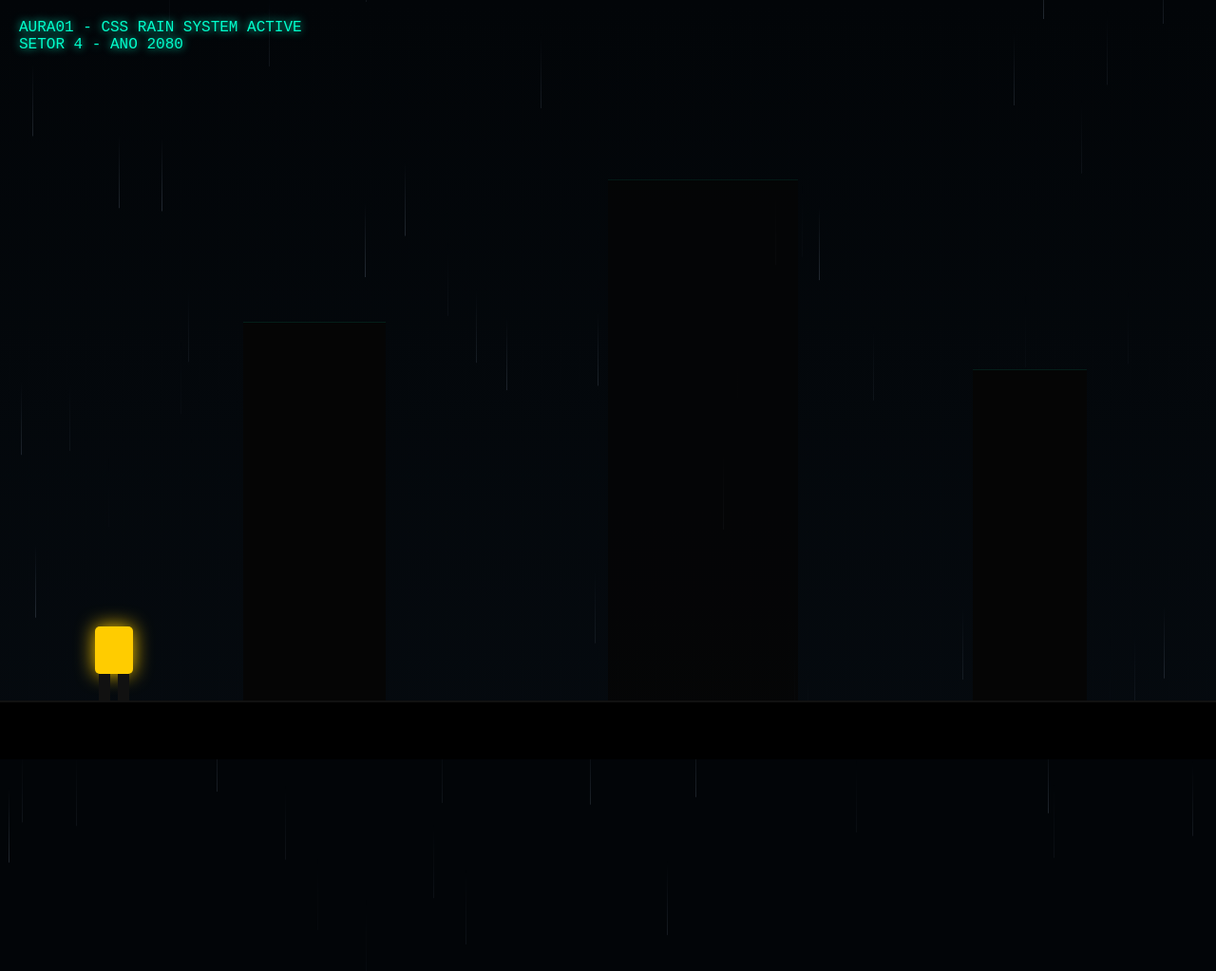
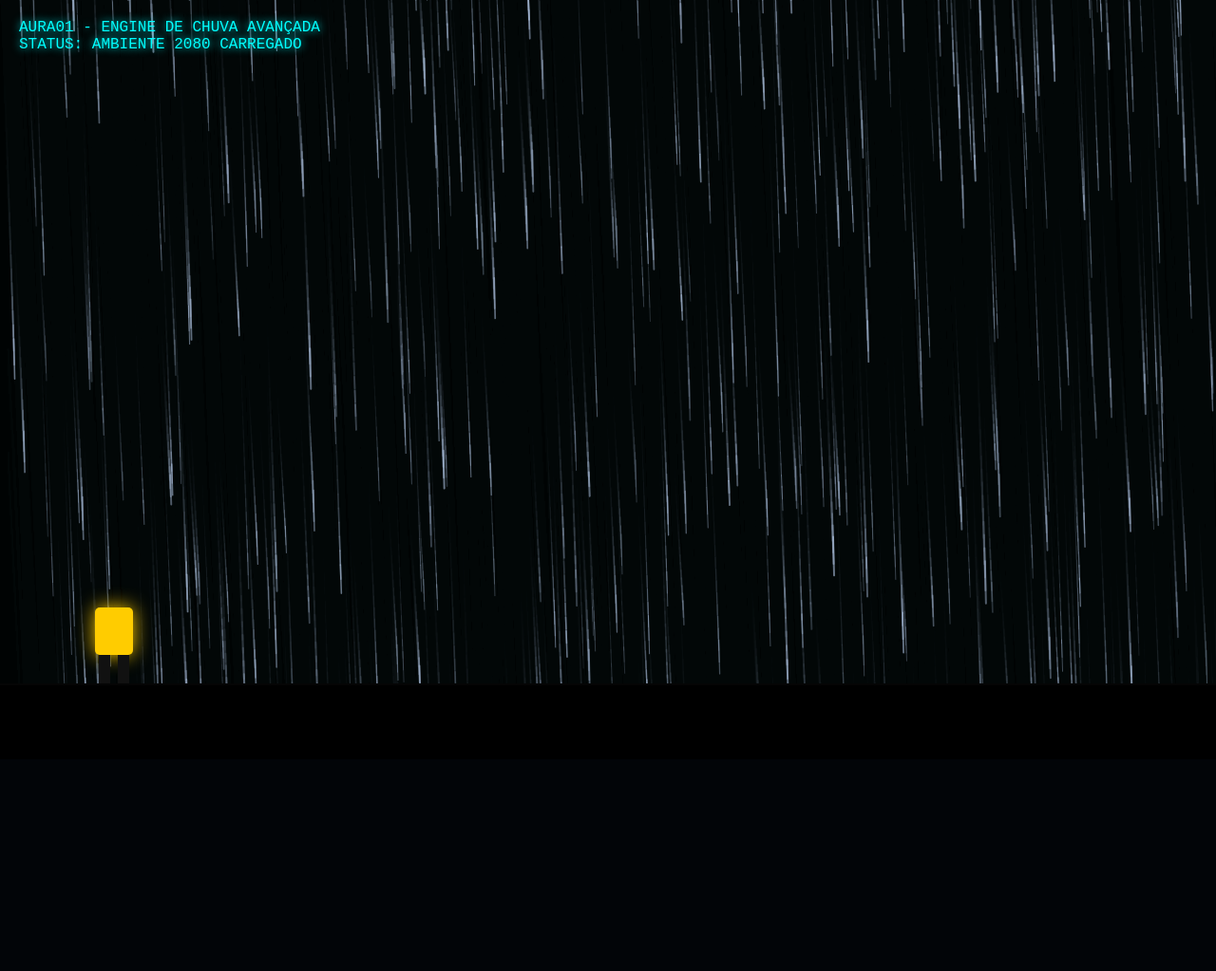
Before and after one commit to Rodrigo4guiar/GPO-Central-ICA01, a plain HTML site: page gpo_2080_flashback.html in a window 1280 px wide. Shown: the whole page at 95% size. After the commit the page ends 800 px from the top, so only its background shows below. Drawn offline with Linux system fonts and the light colour scheme.

Commit message:
Deploy: Vencendo o clima - Engine de Chuva Avançada

```diff
--- a/gpo_2080_flashback.html
+++ b/gpo_2080_flashback.html
@@ -3,101 +3,95 @@
 <head>
     <meta charset="UTF-8">
     <meta name="viewport" content="width=device-width, initial-scale=1.0">
-    <title>GPO 2080 - CSS Rain</title>
+    <title>GPO 2080 - Engine de Chuva</title>
     <style>
-        :root {
-            --neon: #00ffcc;
-        }
-        body { margin: 0; background: #020508; overflow: hidden; font-family: 'Courier New', monospace; }
-
-        #game-container { position: relative; width: 100vw; height: 100vh; background: linear-gradient(to bottom, #020508 0%, #050a0f 100%); }
-
-        /* Estilo das Gotas Sugerido pelo Arquiteto */
-        .drop {
-            position: absolute;
-            width: 1px;
-            height: 80px;
-            background: linear-gradient(to bottom, transparent, rgba(174, 194, 224, 0.4));
-            animation: rain linear infinite;
-        }
-
-        @keyframes rain {
-            0% { transform: translateY(-120vh); }
-            100% { transform: translateY(120vh); }
-        }
-
-        /* Prédios ao fundo */
-        .building {
-            position: absolute; bottom: 60px; background: #050505;
-            border-top: 1px solid rgba(0, 255, 204, 0.1);
-            z-index: 2;
-        }
-
-        /* Personagem */
-        #agent {
-            position: absolute; bottom: 60px; left: 100px;
-            width: 40px; height: 80px; z-index: 10;
-        }
+        * { margin: 0; padding: 0; box-sizing: border-box; }
+        body { background: #020508; min-height: 100vh; overflow: hidden; font-family: 'Courier New', monospace; }
+        #game-container { position: relative; width: 100vw; height: 100vh; }
+        canvas { display: block; width: 100%; height: 100vh; position: absolute; top: 0; left: 0; }
+        #ui { position: absolute; top: 20px; left: 20px; color: #0ff; text-shadow: 0 0 10px #0ff; z-index: 100; pointer-events: none; }
+        #agent { position: absolute; bottom: 80px; left: 100px; width: 40px; height: 80px; z-index: 10; transition: transform 0.1s; }
         .jacket { width: 100%; height: 50px; background: #ffcc00; box-shadow: 0 0 20px #ffcc00; border-radius: 5px; }
         .legs { width: 100%; height: 30px; display: flex; justify-content: space-around; }
         .leg { width: 12px; height: 100%; background: #111; }
-
-        #floor { position: absolute; bottom: 0; width: 100%; height: 60px; background: #000; border-top: 2px solid #111; z-index: 5; }
-
-        #ui { position: absolute; top: 20px; left: 20px; color: var(--neon); text-shadow: 0 0 10px var(--neon); z-index: 100; }
+        #floor { position: absolute; bottom: 0; width: 100%; height: 80px; background: #000; border-top: 2px solid #050505; z-index: 5; }
     </style>
 </head>
 <body>
     <div id="game-container">
         <div id="ui">
-            <div>AURA01 - CSS RAIN SYSTEM ACTIVE</div>
-            <div>SETOR 4 - ANO 2080</div>
+            <div>AURA01 - ENGINE DE CHUVA AVANÇADA</div>
+            <div>STATUS: AMBIENTE 2080 CARREGADO</div>
         </div>
-
-        <!-- Prédios -->
-        <div class="building" style="left: 20%; width: 150px; height: 400px;"></div>
-        <div class="building" style="left: 50%; width: 200px; height: 550px; opacity: 0.8;"></div>
-        <div class="building" style="left: 80%; width: 120px; height: 350px;"></div>
-
+        <canvas id="chuvaCanvas"></canvas>
         <div id="agent">
             <div class="jacket"></div>
-            <div class="legs">
-                <div class="leg"></div>
-                <div class="leg"></div>
-            </div>
+            <div class="legs"><div class="leg"></div><div class="leg"></div></div>
         </div>
-
         <div id="floor"></div>
     </div>
+    <script>
+        const canvas = document.getElementById('chuvaCanvas');
+        const ctx = canvas.getContext('2d');
+        function resizeCanvas() { canvas.width = window.innerWidth; canvas.height = window.innerHeight; }
+        window.addEventListener('resize', resizeCanvas);
+        resizeCanvas();
 
-    <script>
-        const container = document.getElementById('game-container');
+        const QTD_GOTAS = 400;
+        const VELOCIDADE_BASE = 8;
+        const COMPRIMENTO_BASE = 25;
+        let gotas = [];
 
-        // Gerar gotas usando a técnica do Arquiteto
-        function createRain() {
-            for(let i=0; i<100; i++) {
-                const drop = document.createElement('div');
-                drop.className = 'drop';
-                drop.style.left = Math.random() * 100 + 'vw';
-                drop.style.opacity = Math.random() * 0.5;
+        function iniciarGotas() {
+            for (let i = 0; i < QTD_GOTAS; i++) {
+                gotas.push({
+                    x: Math.random() * canvas.width,
+                    y: Math.random() * canvas.height,
+                    comprimento: COMPRIMENTO_BASE + Math.random() * 20,
+                    velocidade: VELOCIDADE_BASE + Math.random() * 7,
+                    espessura: 0.5 + Math.random() * 1.5,
+                    opacidade: 0.2 + Math.random() * 0.4
+                });
+            }
+        }
+        iniciarGotas();
 
-                // Variar velocidade e delay para efeito natural
-                const duration = Math.random() * 0.5 + 0.5;
-                drop.style.animationDuration = duration + 's';
-                drop.style.animationDelay = Math.random() * 2 + 's';
+        function desenharGota(gota) {
+            ctx.beginPath();
+            ctx.moveTo(gota.x, gota.y);
+            ctx.lineTo(gota.x + 1, gota.y + gota.comprimento);
+            ctx.strokeStyle = `rgba(174, 194, 224, ${gota.opacidade})`;
+            ctx.lineWidth = gota.espessura;
+            ctx.lineCap = 'round';
+            ctx.stroke();
+        }
 
-                container.appendChild(drop);
+        function atualizarGota(gota) {
+            gota.y += gota.velocidade;
+            gota.x += 0.5;
+            if (gota.y > canvas.height) {
+                gota.y = -gota.comprimento;
+                gota.x = Math.random() * canvas.width;
             }
         }
 
-        createRain();
+        function animarChuva() {
+            ctx.fillStyle = 'rgba(2, 5, 8, 0.2)';
+            ctx.fillRect(0, 0, canvas.width, canvas.height);
+            for (let gota of gotas) {
+                desenharGota(gota);
+                atualizarGota(gota);
+            }
+            requestAnimationFrame(animarChuva);
+        }
+        animarChuva();
 
-        // Movimento
         let pos = 100;
         window.addEventListener('keydown', (e) => {
-            if(e.key === 'ArrowRight') pos += 15;
-            if(e.key === 'ArrowLeft') pos -= 15;
-            document.getElementById('agent').style.left = pos + 'px';
+            const agent = document.getElementById('agent');
+            if(e.key === 'ArrowRight') { pos += 15; agent.style.transform = 'scaleX(1)'; }
+            if(e.key === 'ArrowLeft') { pos -= 15; agent.style.transform = 'scaleX(-1)'; }
+            agent.style.left = pos + 'px';
         });
     </script>
 </body>
```
